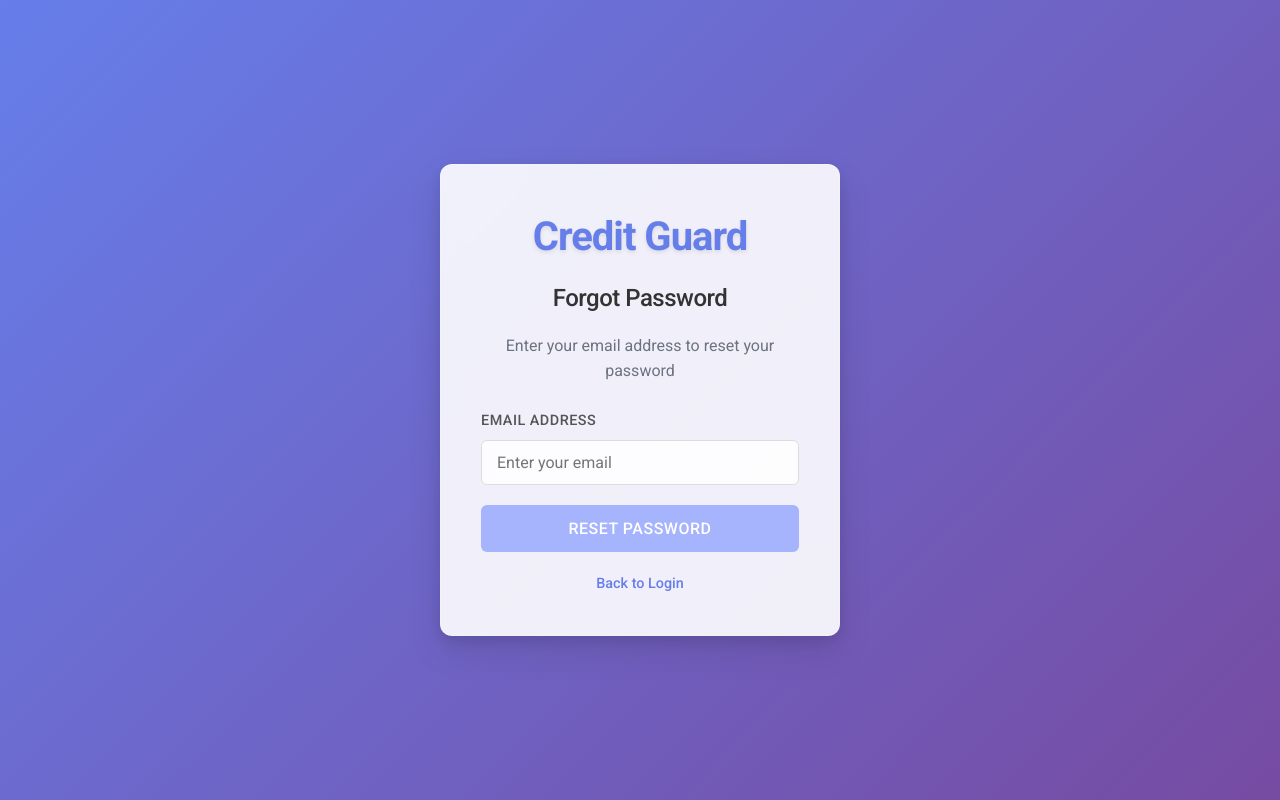
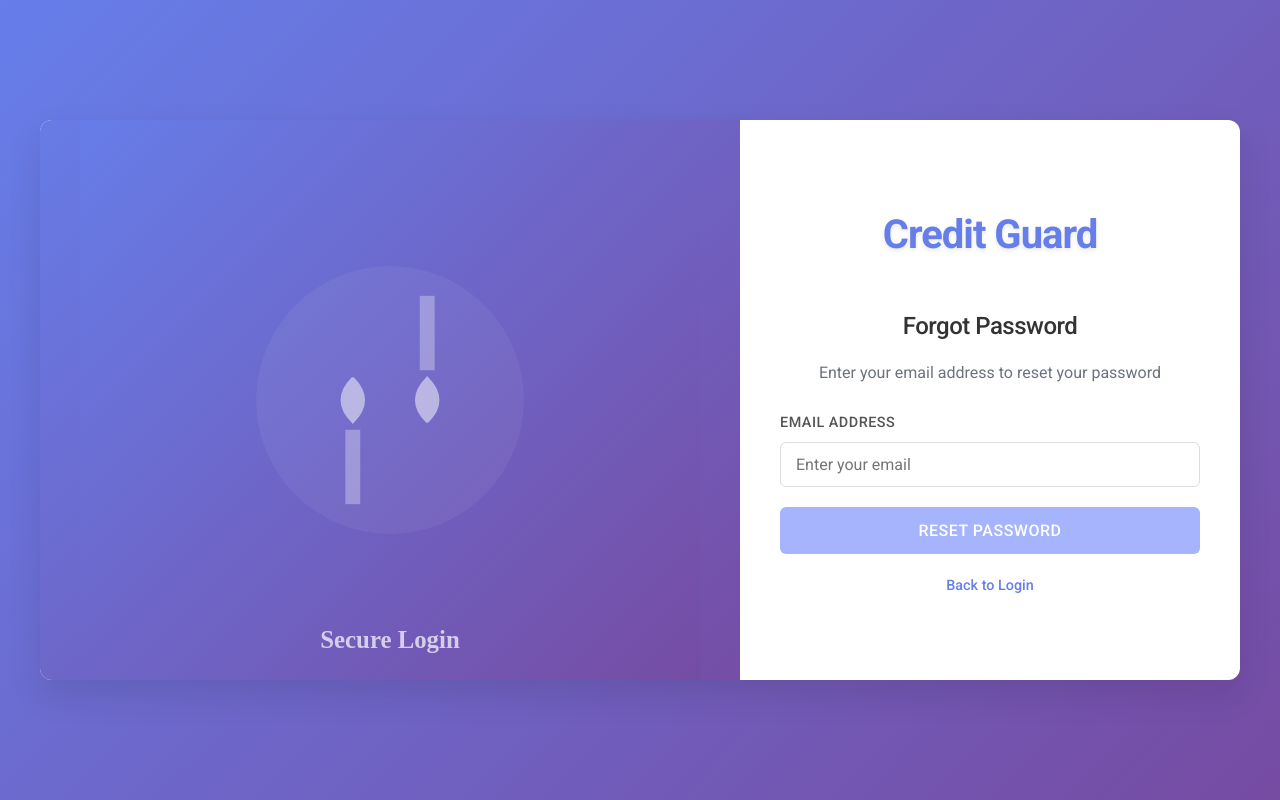
Before and after one commit to sureshkandi88/credit-guard-app, an Angular app: page /forgot-password in a window 1280 px wide. Built offline with nearby package versions, Linux system fonts and the light colour scheme.

Commit message:
Checkpoint - 2

```diff
--- a/src/app/forgot-password/forgot-password.component.html
+++ b/src/app/forgot-password/forgot-password.component.html
@@ -1,4 +1,7 @@
 <div class="forgot-password-container">
+  <div class="forgot-password-image">
+    <img src="/assets/login-illustration.svg" alt="Credit Guard Forgot Password">
+  </div>
   <div class="forgot-password-form">
     <div class="app-title">
       <h1>Credit Guard</h1>
--- a/src/app/forgot-password/forgot-password.component.scss
+++ b/src/app/forgot-password/forgot-password.component.scss
@@ -1,41 +1,59 @@
 :host {
-  display: block;
-  height: 100%;
+  display: flex;
+  justify-content: center;
+  align-items: center;
+  min-height: 100vh;
   width: 100%;
+  background: linear-gradient(135deg, #667eea 0%, #764ba2 100%);
   overflow: hidden;
-  position: fixed;
+  padding: 20px;
+  box-sizing: border-box;
 }
 
 .forgot-password-container {
   display: flex;
   justify-content: center;
   align-items: center;
-  height: 100%;
   width: 100%;
-  background: linear-gradient(135deg, #667eea 0%, #764ba2 100%);
-  position: fixed;
-  top: 0;
-  left: 0;
-  margin: 0;
-  padding: 0;
+  max-width: 1200px;
+  height: 70vh;
+  max-height: 800px;
+  background-color: white;
+  border-radius: 12px;
+  box-shadow: 0 15px 35px rgba(0, 0, 0, 0.1);
   overflow: hidden;
 }
 
+.forgot-password-image {
+  flex: 1;
+  background: linear-gradient(135deg, #667eea 0%, #764ba2 100%);
+  display: flex;
+  justify-content: center;
+  align-items: center;
+  padding: 40px;
+
+  @media (max-width: 768px) {
+    display: none;
+  }
+
+  img {
+    max-width: 100%;
+    height: auto;
+  }
+}
+
 .forgot-password-form {
-  background-color: rgba(255, 255, 255, 0.9);
+  width: 100%;
+  max-width: 500px;
   padding: 40px;
-  border-radius: 12px;
-  box-shadow: 0 15px 35px rgba(0, 0, 0, 0.1), 0 5px 15px rgba(0, 0, 0, 0.1);
-  width: 400px;
-  max-width: 90%;
-  max-height: 90%;
-  overflow: hidden;
-  backdrop-filter: blur(10px);
-  border: 1px solid rgba(255, 255, 255, 0.2);
+  display: flex;
+  flex-direction: column;
+  justify-content: center;
+  position: relative;
 
   .app-title {
     text-align: center;
-    margin-bottom: 10px;
+    margin-bottom: 30px;
 
     h1 {
       font-size: 2.5rem;
@@ -61,6 +79,35 @@
     color: #6b7280;
     margin-bottom: 25px;
     line-height: 1.6;
+  }
+
+  form {
+    width: 100%;
+    display: flex;
+    flex-direction: column;
+    height: 100%;
+    overflow: hidden;
+  }
+
+  .form-scroll-container {
+    flex-grow: 1;
+    overflow-y: auto;
+    padding-right: 15px;
+    margin-right: -15px;
+
+    &::-webkit-scrollbar {
+      width: 8px;
+    }
+
+    &::-webkit-scrollbar-track {
+      background: rgba(102, 126, 234, 0.1);
+      border-radius: 4px;
+    }
+
+    &::-webkit-scrollbar-thumb {
+      background: #667eea;
+      border-radius: 4px;
+    }
   }
 
   .form-group {
--- a/src/app/login/login.component.scss
+++ b/src/app/login/login.component.scss
@@ -14,6 +14,8 @@
   display: flex;
   width: 100%;
   max-width: 1200px;
+  height: 70vh;
+  max-height: 800px;
   background-color: white;
   border-radius: 12px;
   box-shadow: 0 15px 35px rgba(0, 0, 0, 0.1);
@@ -50,6 +52,7 @@
   display: flex;
   flex-direction: column;
   justify-content: center;
+  position: relative;
 
   @media (max-width: 768px) {
     padding: 20px;
@@ -89,9 +92,34 @@
     width: 100%;
     max-width: 400px;
     margin: 0 auto;
+    display: flex;
+    flex-direction: column;
+    height: 100%;
+    overflow: hidden;
 
     @media (max-width: 480px) {
       max-width: 100%;
+    }
+  }
+
+  .form-scroll-container {
+    flex-grow: 1;
+    overflow-y: auto;
+    padding-right: 15px;
+    margin-right: -15px;
+
+    &::-webkit-scrollbar {
+      width: 8px;
+    }
+
+    &::-webkit-scrollbar-track {
+      background: rgba(102, 126, 234, 0.1);
+      border-radius: 4px;
+    }
+
+    &::-webkit-scrollbar-thumb {
+      background: #667eea;
+      border-radius: 4px;
     }
   }
 
@@ -106,6 +134,10 @@
       font-size: 0.9rem;
       text-transform: uppercase;
       letter-spacing: 0.5px;
+
+      @media (max-width: 480px) {
+        font-size: 0.8rem;
+      }
     }
 
     input {
@@ -134,6 +166,10 @@
       font-size: 0.8rem;
       margin-top: 6px;
       font-weight: 500;
+
+      @media (max-width: 480px) {
+        font-size: 0.7rem;
+      }
     }
   }
 
--- a/src/app/signup/signup.component.scss
+++ b/src/app/signup/signup.component.scss
@@ -3,7 +3,7 @@
   justify-content: center;
   align-items: center;
   min-height: 100vh;
-  width: 100vw;
+  width: 100%;
   background: linear-gradient(135deg, #667eea 0%, #764ba2 100%);
   overflow: hidden;
   padding: 20px;
@@ -14,6 +14,8 @@
   display: flex;
   width: 100%;
   max-width: 1200px;
+  height: 70vh;
+  max-height: 800px;
   background-color: white;
   border-radius: 12px;
   box-shadow: 0 15px 35px rgba(0, 0, 0, 0.1);
@@ -50,24 +52,23 @@
   display: flex;
   flex-direction: column;
   justify-content: center;
-  overflow: hidden;
+  position: relative;
 
   @media (max-width: 768px) {
     padding: 20px;
     width: 100%;
   }
 
-  .form-header {
+  .app-title {
     text-align: center;
-    margin-bottom: 20px;
+    margin-bottom: 30px;
 
-    .app-title {
     h1 {
       font-size: 2.5rem;
       color: #667eea;
       font-weight: 700;
       letter-spacing: -1px;
-        margin-bottom: 5px;
+      margin-bottom: 10px;
       text-shadow: 0 2px 4px rgba(0, 0, 0, 0.1);
 
       @media (max-width: 480px) {
@@ -80,21 +81,9 @@
       font-weight: 500;
       font-size: 1.5rem;
       letter-spacing: -0.5px;
-        margin-bottom: 10px;
 
       @media (max-width: 480px) {
         font-size: 1.2rem;
-        }
-      }
-
-      p {
-        color: #6b7280;
-        font-size: 0.9rem;
-        line-height: 1.6;
-
-        @media (max-width: 480px) {
-          font-size: 0.8rem;
-        }
       }
     }
   }
@@ -132,6 +121,7 @@
       background: #667eea;
       border-radius: 4px;
     }
+  }
 
   .form-group {
     margin-bottom: 20px;
@@ -150,7 +140,7 @@
       }
     }
 
-      input {
+    input, select {
       width: 100%;
       padding: 12px 15px;
       border: 1px solid #ddd;
@@ -183,20 +173,19 @@
     }
   }
 
-    .success-message, .error-message {
+  .success-message {
+    color: #4caf50;
     text-align: center;
     margin-bottom: 15px;
     font-weight: 500;
-
-      @media (max-width: 480px) {
-        font-size: 0.9rem;
-      }
-    }
   }
 
-  .form-footer {
-    padding-top: 15px;
-    border-top: 1px solid rgba(102, 126, 234, 0.1);
+  .error-message {
+    color: #d32f2f;
+    text-align: center;
+    margin-bottom: 15px;
+    font-weight: 500;
+  }
 
   button {
     width: 100%;
@@ -212,6 +201,7 @@
     text-transform: uppercase;
     letter-spacing: 0.5px;
     box-shadow: 0 4px 6px rgba(0, 0, 0, 0.1);
+    margin-top: 10px;
 
     &:hover {
       background-color: #5a67d8;
@@ -237,11 +227,6 @@
     justify-content: center;
     margin-top: 15px;
 
-      @media (max-width: 480px) {
-        flex-direction: column;
-        align-items: center;
-      }
-
     a {
       color: #667eea;
       text-decoration: none;
@@ -253,11 +238,6 @@
         color: #5a67d8;
         text-decoration: underline;
       }
-
-        @media (max-width: 480px) {
-          margin-bottom: 10px;
     }
   }
 }
-  }
-}
```
Lines whose indentation alone changed are shown as unchanged.
